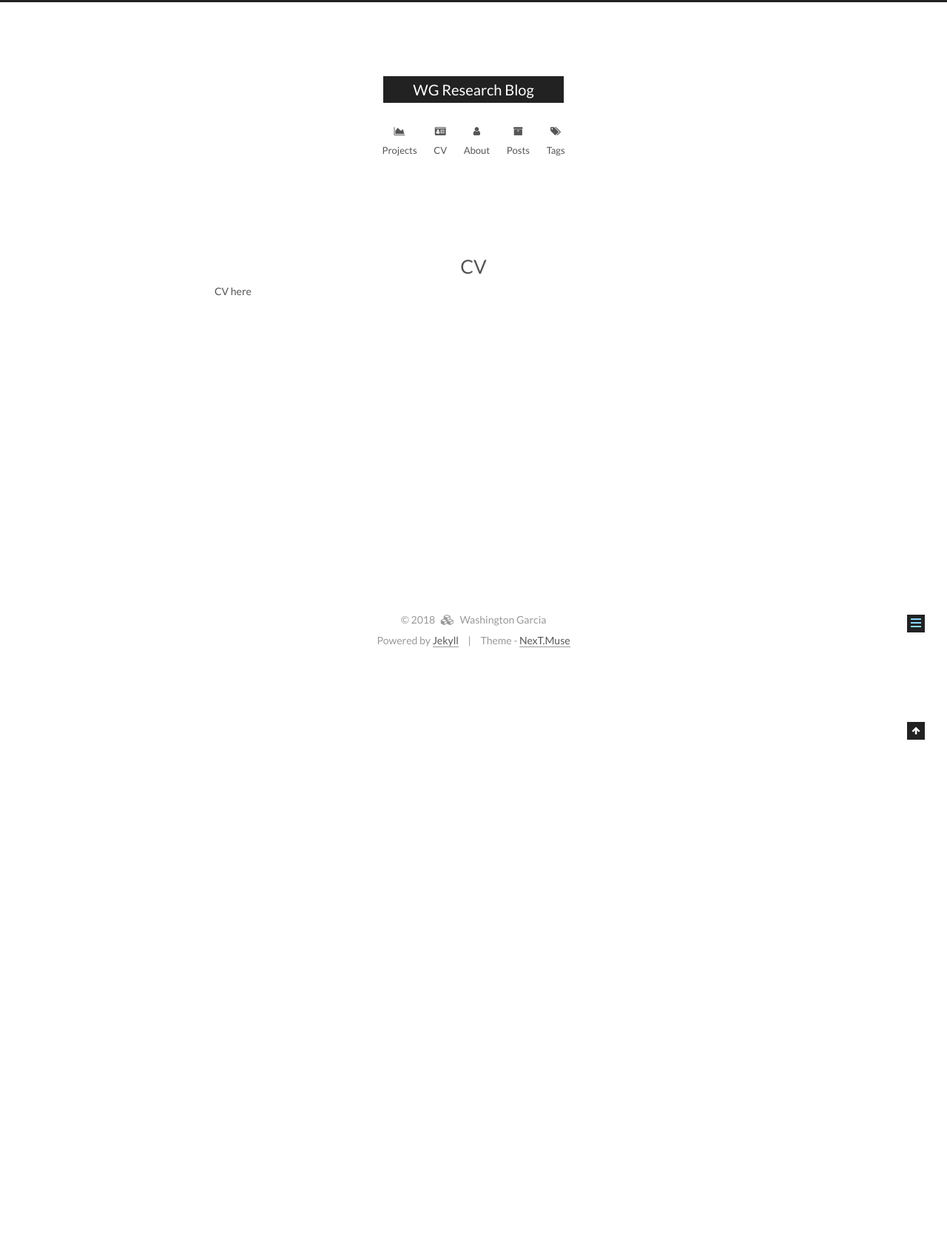
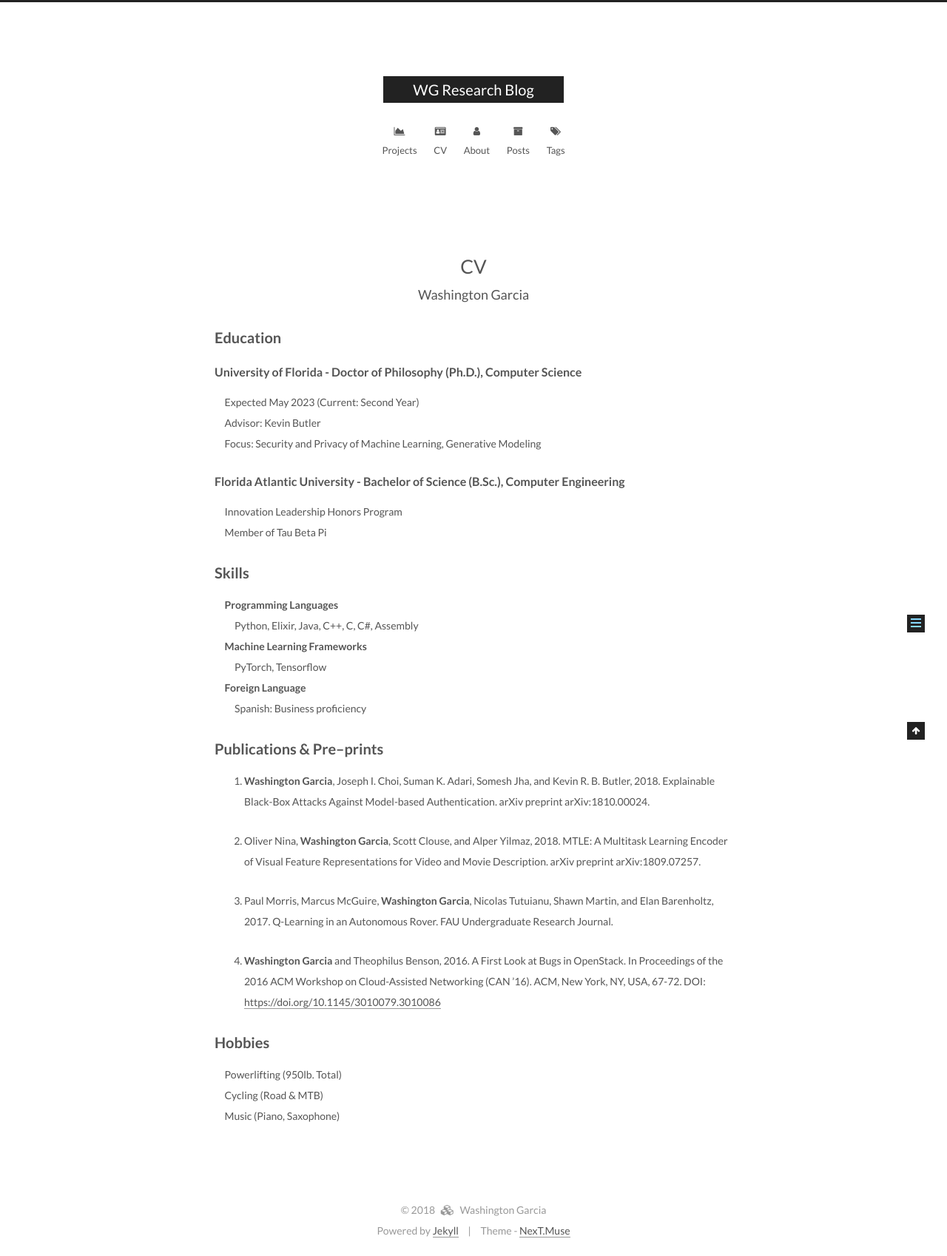
Before and after one commit to w-garcia/w-garcia.github.io, a Jekyll site: the page built from cv/index.md, in a window 1280 px wide. Shown: the whole page at 74% size. Built offline with Jekyll 4.4.1, drawn with Linux system fonts in a browser that asks for light colours; before the commit the page ends 900 px from its top, so only the background shows below that.

Commit message:
update cv

```diff
--- a/cv/index.md
+++ b/cv/index.md
@@ -3,4 +3,53 @@ layout: page
 type: cv
 ---
 
-CV here
+<p style="text-align: center;font-size: large;">
+Washington Garcia
+</p>
+
+## Education
+
+#### University of Florida - Doctor of Philosophy (Ph.D.), Computer Science
+&nbsp;&nbsp;&nbsp;&nbsp;&nbsp;Expected May 2023 (Current: Second Year) \\
+&nbsp;&nbsp;&nbsp;&nbsp;&nbsp;Advisor: Kevin Butler \\
+&nbsp;&nbsp;&nbsp;&nbsp;&nbsp;Focus: Security and Privacy of Machine Learning, Generative Modeling
+
+#### Florida Atlantic University - Bachelor of Science (B.Sc.), Computer Engineering
+&nbsp;&nbsp;&nbsp;&nbsp;&nbsp;Innovation Leadership Honors Program \\
+&nbsp;&nbsp;&nbsp;&nbsp;&nbsp;Member of Tau Beta Pi
+
+## Skills
+&nbsp;&nbsp;&nbsp;&nbsp;&nbsp;**Programming Languages** \\
+&nbsp;&nbsp;&nbsp;&nbsp;&nbsp;&nbsp;&nbsp;&nbsp;&nbsp;&nbsp;Python, Elixir, Java, C++, C, C#, Assembly \\
+&nbsp;&nbsp;&nbsp;&nbsp;&nbsp;**Machine Learning Frameworks** \\
+&nbsp;&nbsp;&nbsp;&nbsp;&nbsp;&nbsp;&nbsp;&nbsp;&nbsp;&nbsp;PyTorch, Tensorflow \\
+&nbsp;&nbsp;&nbsp;&nbsp;&nbsp;**Foreign Language** \\
+&nbsp;&nbsp;&nbsp;&nbsp;&nbsp;&nbsp;&nbsp;&nbsp;&nbsp;&nbsp;Spanish: Business proficiency
+
+## Publications & Pre–prints
+
+1.  **Washington Garcia**, Joseph I. Choi, Suman K. Adari,
+    Somesh Jha, and Kevin R. B. Butler, 2018. Explainable Black-Box
+    Attacks Against Model-based Authentication. arXiv
+    preprint arXiv:1810.00024.
+
+2.  Oliver Nina, **Washington Garcia**, Scott Clouse, and
+    Alper Yilmaz, 2018. MTLE: A Multitask Learning Encoder of Visual
+    Feature Representations for Video and Movie Description. arXiv
+    preprint arXiv:1809.07257.
+
+3.  Paul Morris, Marcus McGuire, **Washington Garcia**,
+    Nicolas Tutuianu, Shawn Martin, and Elan Barenholtz, 2017.
+    Q-Learning in an Autonomous Rover. FAU Undergraduate
+    Research Journal.
+
+4.  **Washington Garcia** and Theophilus Benson, 2016. A
+    First Look at Bugs in OpenStack. In Proceedings of the 2016 ACM
+    Workshop on Cloud-Assisted Networking (CAN ’16). ACM, New York, NY,
+    USA, 67-72. DOI: <https://doi.org/10.1145/3010079.3010086>
+
+## Hobbies
+
+&nbsp;&nbsp;&nbsp;&nbsp;&nbsp;Powerlifting (950lb. Total) \\
+&nbsp;&nbsp;&nbsp;&nbsp;&nbsp;Cycling (Road & MTB) \\
+&nbsp;&nbsp;&nbsp;&nbsp;&nbsp;Music (Piano, Saxophone)
```
